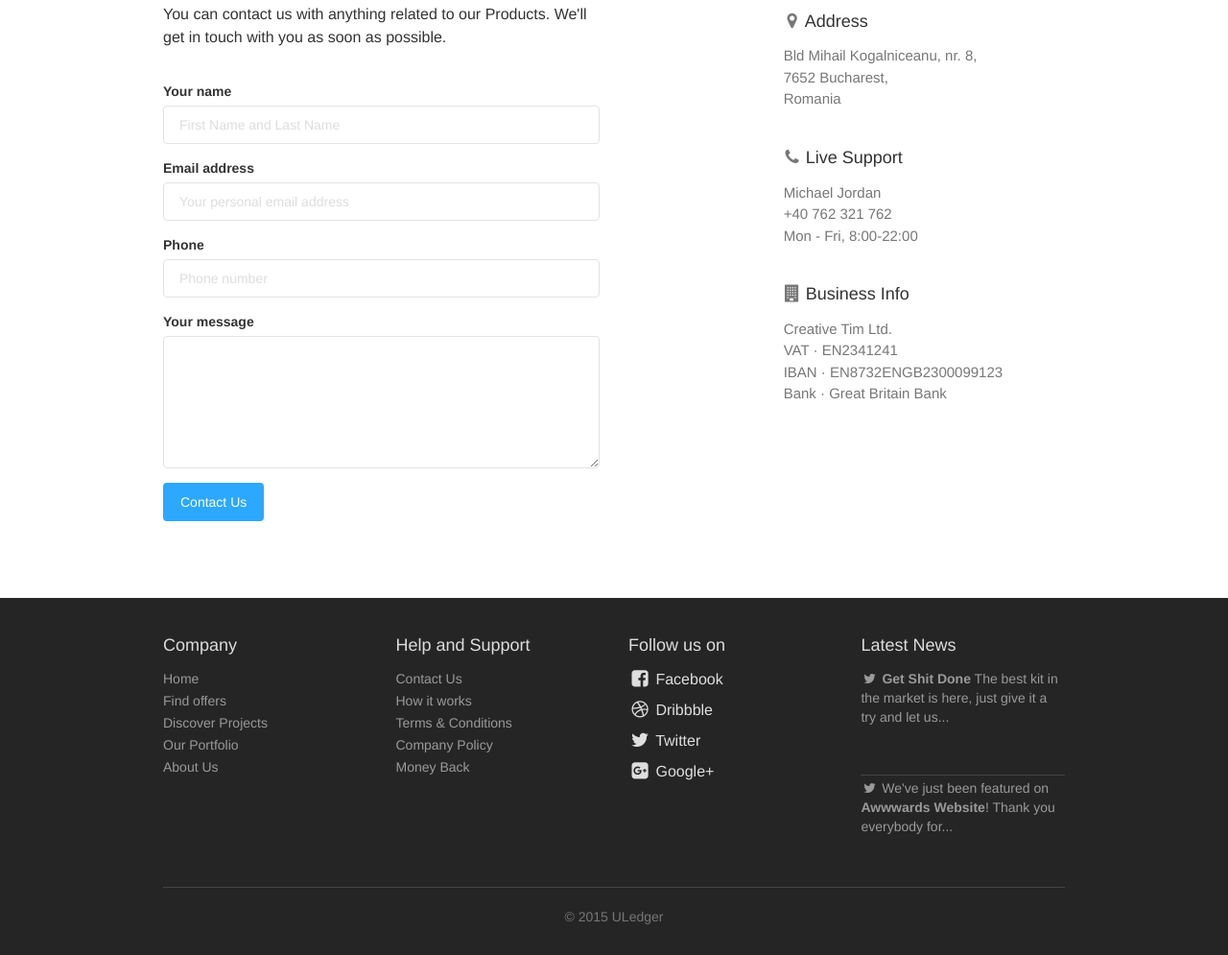
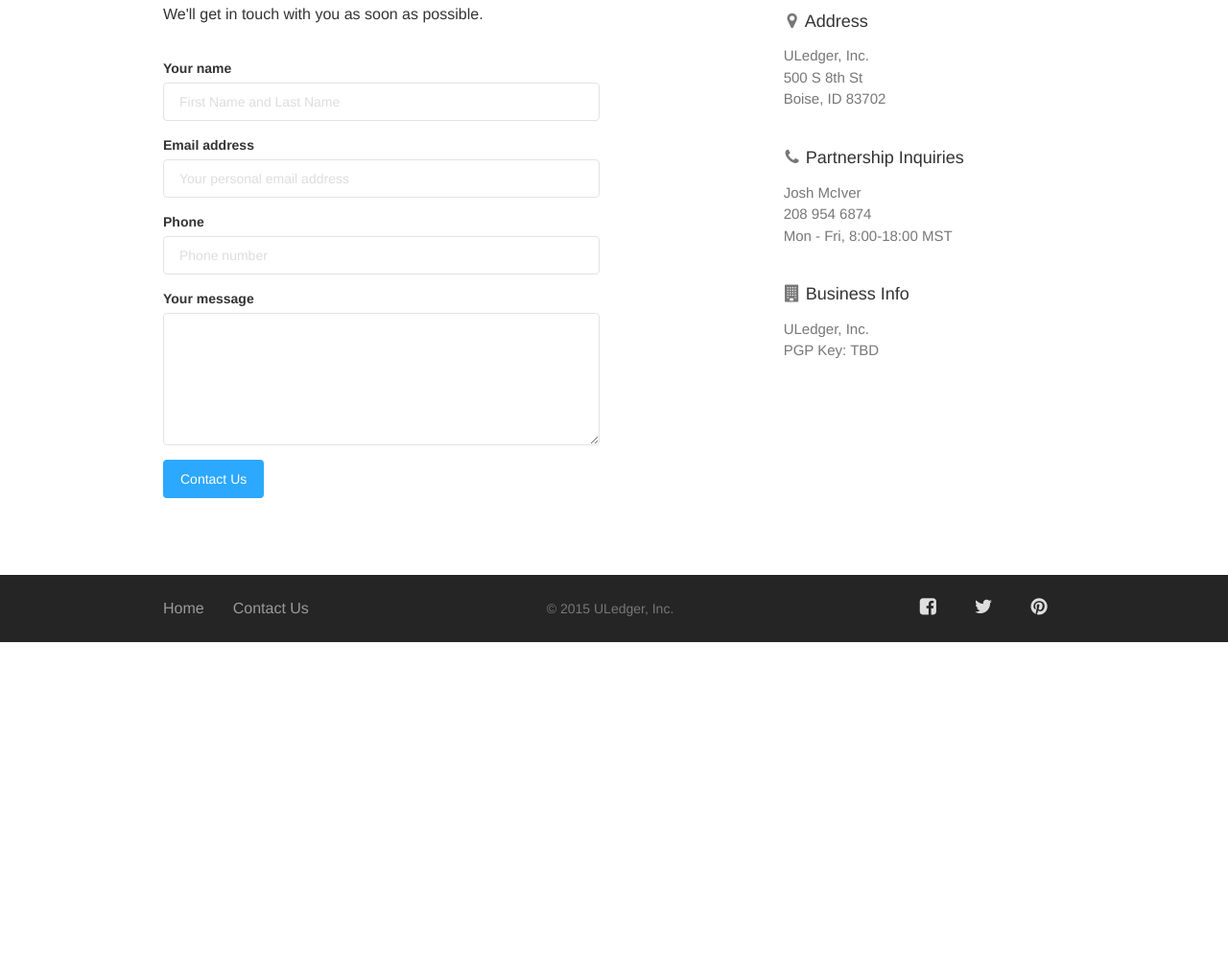
Before and after one commit to uledger/uledger.github.io, a plain HTML site: page contact-us.html in a window 1280 px wide. Shown: the part 623-1618 px from the top of the page at 96% size. After the commit the page ends 1292 px from the top, so only its background shows below. Drawn offline with Linux system fonts and the light colour scheme; some packages are replaced by stand-ins of ours; a web font is replaced by a local one.

```diff
--- a/assets/js/demo.js
+++ b/assets/js/demo.js
@@ -208,7 +208,7 @@ function initDemoChartist(){
 
 
 function initGoogleMaps(){
-    var myLatlng = new google.maps.LatLng(44.433530, 26.093928);
+    var myLatlng = new google.maps.LatLng(43.612279, -116.206330);
     var mapOptions = {
       zoom: 14,
       center: myLatlng,
--- a/assets/js/get-shit-done.js
+++ b/assets/js/get-shit-done.js
@@ -341,7 +341,7 @@ demo = {
 
 examples = {
     initContactUsMap: function(){
-        var myLatlng = new google.maps.LatLng(44.433530, 26.093928);
+        var myLatlng = new google.maps.LatLng(43.612279, -116.206330);
         var mapOptions = {
           zoom: 14,
           center: myLatlng,
--- a/contact-us.html
+++ b/contact-us.html
@@ -49,8 +49,8 @@
 <div class="wrapper">
     <div class="parallax">
            <div class="company-description">
-               <h4>Creative Tim Headquarters</h4>
-               <p>Bld Mihail Kogalniceanu, Bucharest, Romania</p>
+               <h4>ULedger Headquarters</h4>
+               <p>Boise, Idaho</p>
            </div>
             <div id="contactUsMap" class="big-map"></div>
     </div>
@@ -61,7 +61,7 @@
                <div class="row">
                    <div class="col-md-6">
                        <p>
-                           You can contact us with anything related to our Products. We'll get in touch with you as soon as possible.<br><br>
+                           We'll get in touch with you as soon as possible.<br><br>
                         </p>
                         <form role="form" id="contact-form" method="post">
     						<div class="form-group">
@@ -88,20 +88,18 @@
                    <div class="col-md-4 col-md-offset-2">
                         <div class="contact-info">
                             <h5><i class="fa fa-map-marker text-muted"></i> Address</h5>
-                            <p class="text-muted"> Bld Mihail Kogalniceanu, nr. 8,<br>
-                                7652 Bucharest,<br>
-                                Romania
+                            <p class="text-muted"> ULedger, Inc.<br>
+                                500 S 8th St<br>
+                                Boise, ID 83702
                             </p><br>
-                            <h5><i class="fa fa-phone text-muted"></i> Live Support</h5>
-                            <p class="text-muted"> Michael Jordan<br>
-                                +40 762 321 762<br>
-                                Mon - Fri, 8:00-22:00
+                            <h5><i class="fa fa-phone text-muted"></i> Partnership Inquiries</h5>
+                            <p class="text-muted"> Josh McIver<br>
+                                208 954 6874<br>
+                                Mon - Fri, 8:00-18:00 MST
                             </p><br>
                             <h5><i class="fa fa-building text-muted"></i> Business Info</h5>
-                            <p class="text-muted"> Creative Tim Ltd.<br>
-                                VAT &middot; EN2341241<br>
-                                IBAN &middot; EN8732ENGB2300099123<br>
-                                Bank &middot; Great Britain Bank
+                            <p class="text-muted"> ULedger, Inc.<br>
+                            PGP Key: TBD
                             </p>
                         </div>
                    </div>
@@ -110,133 +108,39 @@
     </div><!-- section -->
     <div class="space-50"></div>
 
-    <footer class="footer footer-big footer-black">
-        <!-- .footer-black is another class for the footer, for the transparent version, we recommend you to change the url of the image with your favourite image.          -->
-
+    <footer class="footer footer-black">
         <div class="container">
-            <div class="row">
-                <div class="col-md-2">
-                    <h5 class="title">Company</h5>
-                    <nav>
+            <nav class="pull-left">
                 <ul>
                     <li>
-                                <a href="#" >
+                        <a href="/">
                             Home
                         </a>
                     </li>
                     <li>
-                                <a href="#">
-                                   Find offers
-                                </a>
-                            </li>
-                            <li>
-                                <a href="#">
-                                    Discover Projects
-                                </a>
-                            </li>
-                            <li>
-                                <a href="#">
-                                    Our Portfolio
-                                </a>
-                            </li>
-                            <li>
-                                <a href="#">
-                                    About Us
+                        <a href="contact-us.html">
+                            Contact Us
                         </a>
                     </li>
                 </ul>
             </nav>
+            <div class="social-area pull-right">
+                <a class="btn btn-social btn-facebook btn-simple">
+                    <i class="fa fa-facebook-square"></i>
+                </a>
+                <a class="btn btn-social btn-twitter btn-simple">
+                    <i class="fa fa-twitter"></i>
+                </a>
+                <a class="btn btn-social btn-pinterest btn-simple">
+                    <i class="fa fa-pinterest"></i>
+                </a>
             </div>
-                <div class="col-md-3 col-md-offset-1">
-                    <h5 class="title"> Help and Support</h5>
-                    <nav>
-                        <ul>
-                            <li>
-                                <a href="#">
-                                   Contact Us
-                                </a>
-                            </li>
-                            <li>
-                                <a href="#">
-                                   How it works
-                                </a>
-                            </li>
-                            <li>
-                                <a href="#">
-                                    Terms & Conditions
-                                </a>
-                            </li>
-                            <li>
-                                <a href="#">
-                                    Company Policy
-                                </a>
-                            </li>
-                            <li>
-                                <a href="#">
-                                   Money Back
-                                </a>
-                            </li>
-                        </ul>
-                    </nav>
-                </div>
-                <div class="col-md-3">
-                    <h5 class="title">Follow us on</h5>
-                    <nav>
-                        <ul>
-                            <li>
-                                <a href="#" class="btn btn-social btn-facebook btn-simple">
-                                    <i class="fa fa-facebook-square"></i> Facebook
-                                </a>
-                            </li>
-                             <li>
-                                 <a href="#" class="btn btn-social btn-dribbble btn-simple">
-                                    <i class="fa fa-dribbble"></i> Dribbble
-                                </a>
-                            </li>
-                            <li>
-                               <a href="#" class="btn btn-social btn-twitter btn-simple">
-                                    <i class="fa fa-twitter"></i> Twitter
-                                </a>
-                            </li>
-                            <li>
-                                 <a href="#" class="btn btn-social btn-reddit btn-simple">
-                                    <i class="fa fa-google-plus-square"></i> Google+
-                                </a>
-                            </li>
-
-                        </ul>
-                    </nav>
-                </div>
-
-                 <div class="col-md-3">
-                    <h5 class="title">Latest News</h5>
-                    <nav>
-                        <ul>
-                            <li>
-                                <a href="#" >
-                                   <i class="fa fa-twitter"></i> <b>Get Shit Done</b>
-                                   The best kit in the market is here, just give it a try and let us...
-                                   <hr class="hr-small">
-                                </a>
-                            </li>
-                            <li>
-                                  <a href="#" >
-                                   <i class="fa fa-twitter"></i>
-                                   We've just been featured on <b> Awwwards Website</b>! Thank you everybody for...
-                                </a>
-                            </li>
-
-                        </ul>
-                    </nav>
-                </div>
-
-            </div>
-            <hr />
             <div class="copyright">
-                &copy; 2015 ULedger
+                &copy; 2015 ULedger, Inc.
             </div>
         </div>
     </footer>
+
 
 </div> <!-- wrapper -->
 </body>
```
Lines whose indentation alone changed are shown as unchanged.
